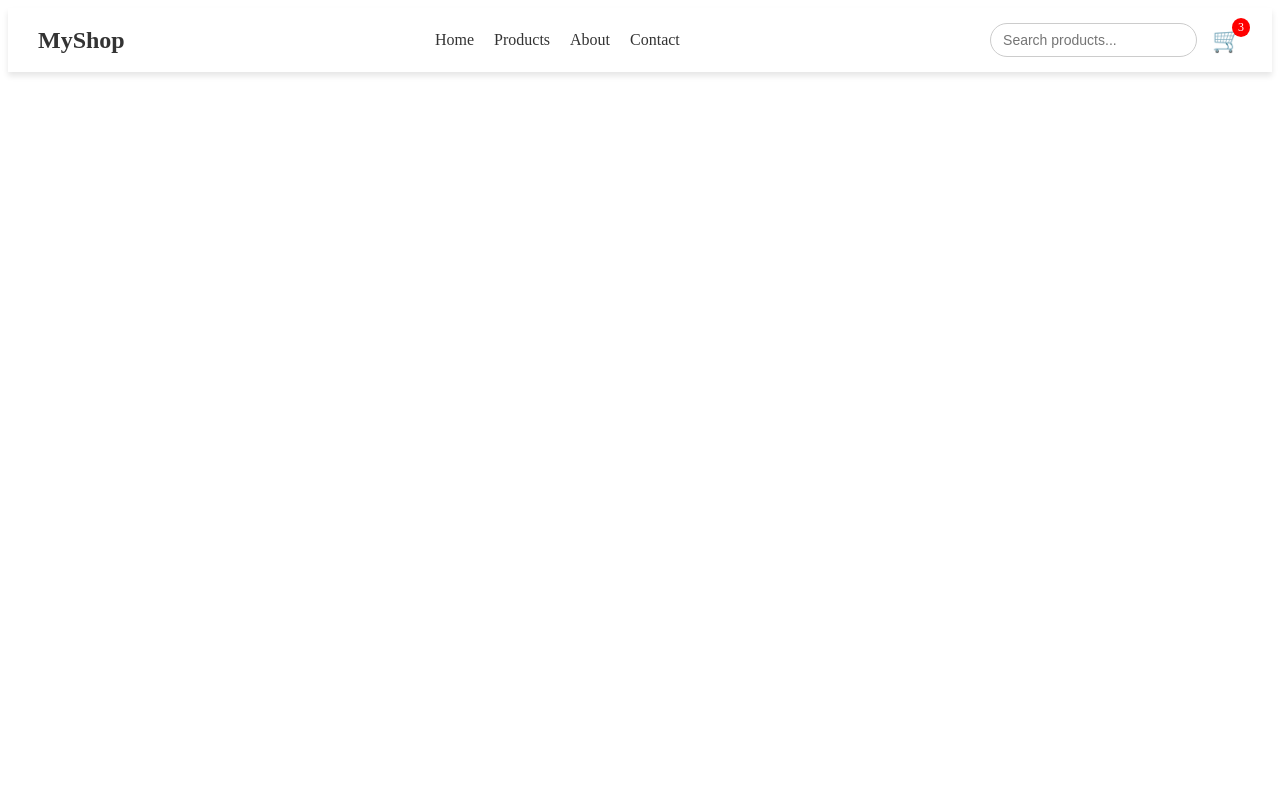
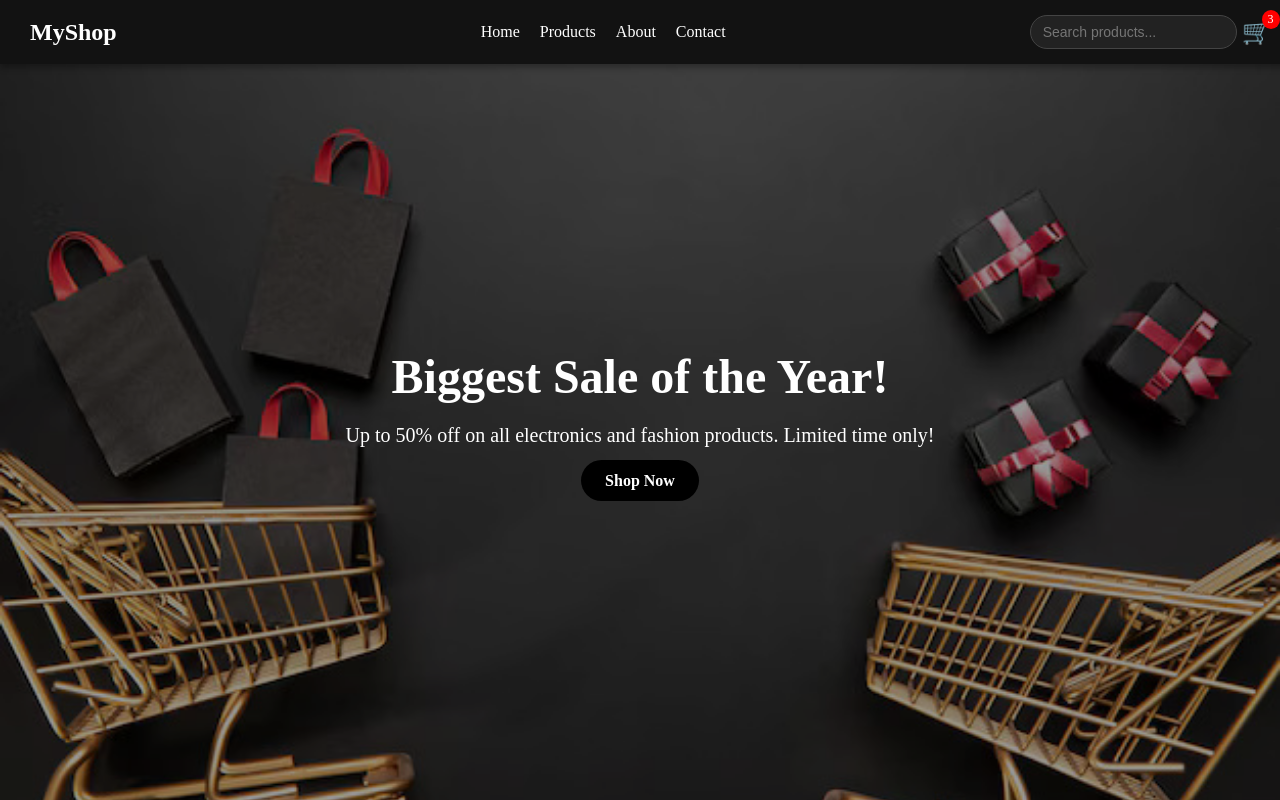
Before and after one commit to Vikram690/ecommerce-frontend, a website: page index.html in a window 1280 px wide. Drawn offline with Linux system fonts and the light colour scheme.

Commit message:
Updated hero section, fixed layout issues, and removed padding

```diff
--- a/index.html
+++ b/index.html
@@ -28,6 +28,13 @@
       <div class="hamburger">&#9776;</div>
     </div>
   </header>
+  <section class="hero">
+    <div class="hero-content">
+      <h1>Biggest Sale of the Year!</h1>
+      <p>Up to 50% off on all electronics and fashion products. Limited time only!</p>
+      <a href="#" class="cta-btn">Shop Now</a>
+    </div>
+  </section>
 
     <script src="scripts/app.js"></script>
 </body>
--- a/scripts/app.js
+++ b/scripts/app.js
@@ -7,3 +7,23 @@ document.addEventListener("DOMContentLoaded", () => {
       nav.classList.toggle("active");
     });
   });
+  window.addEventListener('scroll', function () {
+    const header = document.querySelector('.header');
+    if (window.scrollY > 50) {
+      header.classList.add('scrolled');
+    } else {
+      header.classList.remove('scrolled');
+    }
+  });
+  const swiper = new Swiper('.swiper', {
+    loop: true,
+    pagination: {
+      el: '.swiper-pagination',
+      clickable: true,
+    },
+    navigation: {
+      nextEl: '.swiper-button-next',
+      prevEl: '.swiper-button-prev',
+    },
+  });
+  const productImages = document.querySelectorAll('.product-image');
--- a/styles/main.css
+++ b/styles/main.css
@@ -4,16 +4,26 @@
   justify-content: space-between;
   align-items: center;
   padding: 15px 30px;
-  background-color: #fff;
-  box-shadow: 0 4px 6px rgba(0, 0, 0, 0.1);
-  position: relative;
+  background-color: #121212; /* Dark header */
+  color: white;
+  box-shadow: 0 4px 6px rgba(0, 0, 0, 0.3);
+  position: fixed;
+  top: 0;
+  left: 0;
+  width: 97%;
+  backdrop-filter: blur(10px);
   z-index: 1000;
+}
+
+.header.scrolled {
+  background: #1f1f1f;
+  box-shadow: 0 4px 6px rgba(0, 0, 0, 0.3);
 }
 
 .logo {
   font-size: 24px;
   font-weight: bold;
-  color: #333;
+  color: white;
   text-decoration: none;
 }
 
@@ -28,13 +38,13 @@
 
 .nav-links a {
   text-decoration: none;
-  color: #333;
+  color: white;
   font-weight: 500;
   transition: color 0.2s;
 }
 
 .nav-links a:hover {
-  color: #007bff;
+  color: #ff6600;
 }
 
 /* Right Side: Search, Cart, Hamburger */
@@ -42,21 +52,35 @@
   display: flex;
   align-items: center;
   gap: 15px;
+  margin-left: -50px;  /* Shift the entire right section slightly left */
 }
+
 .search-bar {
   padding: 8px 12px;
   border-radius: 20px;
-  border: 1px solid #ccc;
+  border: 1px solid #444;
   outline: none;
   font-size: 14px;
+  background: #222;
+  color: white;
+  margin-left: -10px;  /* Shift the entire right section slightly left */
 }
 
 .cart {
-  font-size: 24px;
+  font-size: 24px;  /* Ensure the icon is large enough */
   position: relative;
   display: flex;
   align-items: center;
   justify-content: center;
+  color: white;  /* Make sure the icon is white if the header is dark */
+  cursor: pointer; /* Makes it interactive */
+  margin-left: -10px;  /* Shift the entire right section slightly left */
+}
+search-bar:focus {
+  border-color: #ff6600; /* Highlight on focus */
+}
+.cart:hover {
+  color: #ff6600; /* Change color on hover */
 }
 
 .cart-badge {
@@ -74,6 +98,7 @@
   display: none;
   font-size: 26px;
   cursor: pointer;
+  color: white;
 }
 
 /* === RESPONSIVE STYLES === */
@@ -83,10 +108,10 @@
     position: absolute;
     top: 60px;
     left: 0;
-    background: white;
+    background: #1f1f1f;
     width: 100%;
     text-align: center;
-    border-top: 1px solid #eee;
+    border-top: 1px solid #444;
   }
 
   .nav-links {
@@ -112,3 +137,91 @@
     display: none;
   }
 }
+
+/* === HERO SECTION === */
+/* Reset margin and padding */
+html, body {
+  margin: 0;
+  padding: 0;
+  height: 100%;
+}
+
+/* Hero Section */
+.hero {
+  background: url('../assets/hero-bg.jpg') center/cover no-repeat; /* Background image */
+  height: 100vh;  /* Full viewport height */
+  display: flex;
+  align-items: center;
+  justify-content: center;
+  text-align: center;
+  color: white;
+  position: relative;
+  width: 100%;  /* Full width */
+  background-size: cover;  /* Ensures the image covers the section */
+  background-position: center; /* Ensures the image is centered */
+}
+
+/* Overlay for readability */
+.hero::before {
+  content: '';
+  position: absolute;
+  inset: 0;
+  background: rgba(0, 0, 0, 0.4); /* Dark overlay */
+  z-index: 1;
+}
+
+/* Content inside hero */
+.hero-content {
+  position: relative;
+  z-index: 2;
+  max-width: 700px;
+}
+
+.hero h1 {
+  font-size: 48px;
+  margin-bottom: 15px;
+}
+
+.hero p {
+  font-size: 20px;
+  margin-bottom: 25px;
+}
+
+.cta-btn {
+  padding: 12px 24px;
+  background-color: rgb(0, 0, 0);
+  color: white;
+  text-decoration: none;
+  border-radius: 25px;
+  font-weight: bold;
+  transition: background 0.3s ease;
+}
+
+.cta-btn:hover {
+  background-color: rgb(255, 0, 0);
+}
+
+/* Responsive adjustments */
+@media (max-width: 768px) {
+  .hero h1 {
+    font-size: 32px;
+  }
+
+  .hero p {
+    font-size: 16px;
+  }
+
+  .cta-btn {
+    padding: 10px 20px;
+    font-size: 14px;
+  }
+}
+
+
+/* === FOOTER STYLES === */
+.footer {
+  background-color: #121212;
+  color: white;
+  padding: 40px 20px;
+  text-align: center;
+}
```
Also changed, not shown: assets/hero-bg.jpg (added).
